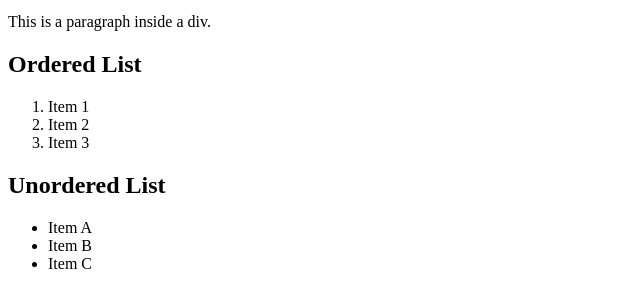
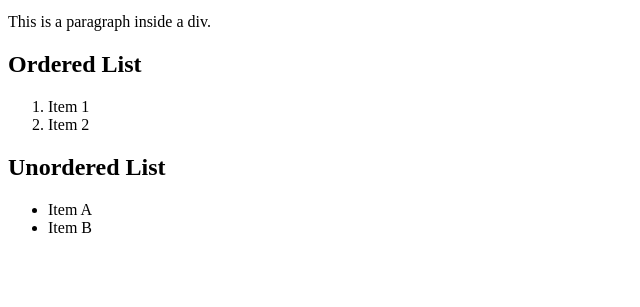
Before and after one commit to Sunnycellar/Verkkosivujen_kehittaminen, a plain HTML site: page styles.html in a window 1280 px wide. Shown: the part 101-408 px from the top of the page, without its empty margins (0-640 px from the left). Drawn offline with Linux system fonts and the light colour scheme.

Commit message:
Update styles.html

```diff
--- a/styles.html
+++ b/styles.html
@@ -17,14 +17,12 @@
     <ol>
         <li>Item 1</li>
         <li>Item 2</li>
-        <li>Item 3</li>
     </ol>
 
     <h2>Unordered List</h2>
     <ul>
         <li>Item A</li>
         <li>Item B</li>
-        <li>Item C</li>
     </ul>
 </body>
 </html>
```
